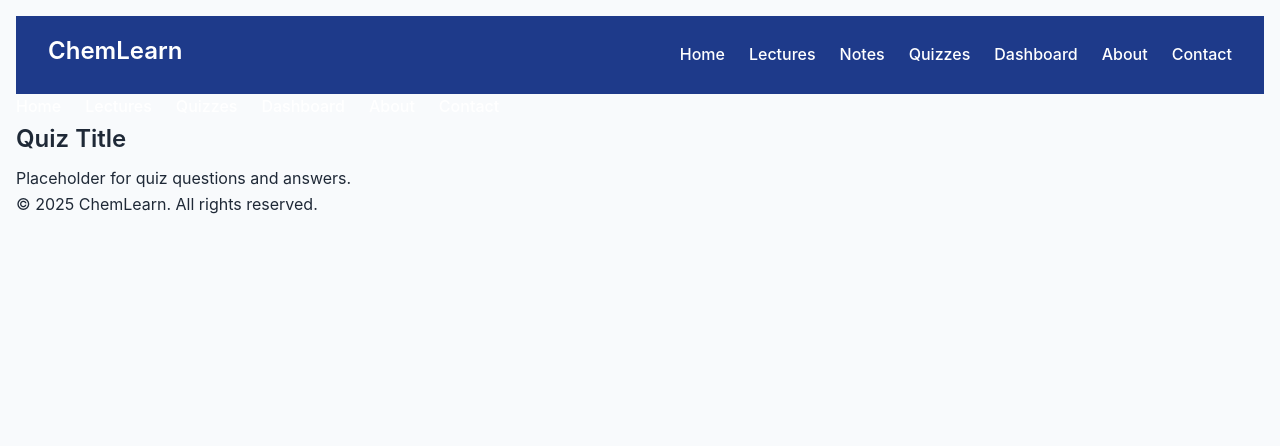
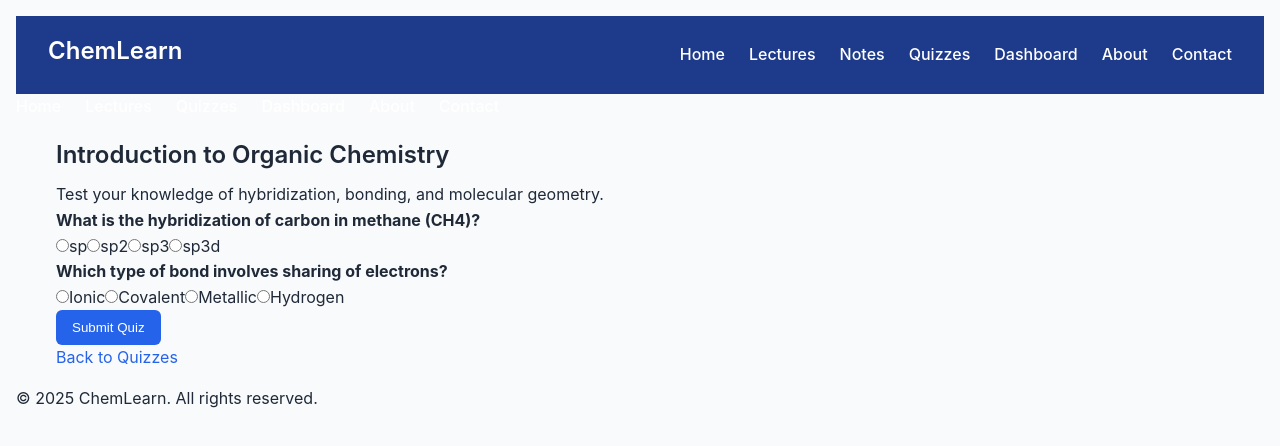
Before and after one commit to gfianu/SWD-U1-Project_Godfred-F, a React (Vite) app in the folder unit-one-project/: page /quizzes/1 in a window 1280 px wide. Shown: the top 446 px of the page. Built offline with nearby package versions, Linux system fonts and the light colour scheme.

Commit message:
milestone 4 updates added

```diff
--- a/unit-one-project/src/App.jsx
+++ b/unit-one-project/src/App.jsx
@@ -12,8 +12,14 @@ import QuizList from "./components/QuizList";
 import QuizDetail from "./components/QuizDetail";
 import Dashboard from "./components/Dashboard";
 import Notes from "./pages/Notes";
+import { useState } from "react";
+import lecturesData from "./data/lecturesData";
+import quizzesData from "./data/quizzesData";
 
 function App() {
+  const [lectures, setLectures] = useState(lecturesData);
+  const [quizzes, setQuizzes] = useState(quizzesData);
+
   return (
     <>
       <Header />
@@ -23,10 +29,13 @@ function App() {
           <Route path="/" element={<Home />} />
           <Route path="/about" element={<About />} />
           <Route path="/contact" element={<Contact />} />
-          <Route path="/lectures" element={<LectureList />} />
+          <Route
+            path="/lectures"
+            element={<LectureList lectures={lectures} />}
+          />
           <Route path="/lectures/:id" element={<LectureDetail />} />
           <Route path="/notes" element={<Notes />} />
-          <Route path="/quizzes" element={<QuizList />} />
+          <Route path="/quizzes" element={<QuizList quizzes={quizzes} />} />
           <Route path="/quizzes/:id" element={<QuizDetail />} />
           <Route path="/dashboard" element={<Dashboard />} />
         </Routes>
--- a/unit-one-project/src/components/Footer.jsx
+++ b/unit-one-project/src/components/Footer.jsx
@@ -1,7 +1,8 @@
 function Footer() {
+  let thisYear = new Date().getFullYear();
   return (
     <footer>
-      <p>&copy; 2025 ChemLearn. All rights reserved.</p>
+      <div>&copy; {thisYear} ChemLearn. All rights reserved.</div>
     </footer>
   );
 }
--- a/unit-one-project/src/components/LectureDetail.jsx
+++ b/unit-one-project/src/components/LectureDetail.jsx
@@ -1,11 +1,43 @@
+import { useParams, Link } from "react-router";
+import lecturesData from "../data/lecturesData";
 
-function LectureDetail(){
+function LectureDetail() {
+  const { id } = useParams();
+  const lecture = lecturesData.find((lec) => lec.id === Number(id));
+
+  // Handle case where the lecture ID doesn't exist
+  if (!lecture) {
     return (
-        <section>
-            <h2>Lecture Title</h2>
-            <p>Placeholder for embedded video and notes.</p>
-        </section>
-    )
+      <section className="lecture-detail container">
+        <h2>Lecture Not Found</h2>
+        <p>Sorry, we could not find the lecture you were looking for.</p>
+        <Link to="/lectures" className="btn">
+          Back to Lectures
+        </Link>
+      </section>
+    );
+  }
+
+  return (
+    <section className="lecture-detail container">
+      <h2>{lecture.title}</h2>
+      <p>
+        <strong>Topic:</strong> {lecture.topic}
+      </p>
+      <p>
+        <strong>Duration:</strong> {lecture.duration}
+      </p>
+      <p>{lecture.description}</p>
+      <div className="video-placeholder">
+        <p>🎥 video: {lecture.videoUrl}</p>
+      </div>
+      <button className="btn">Add Comment</button>
+      <br />
+      <Link to="/lectures" className="btn-secondary">
+        Back to All Lectures
+      </Link>
+    </section>
+  );
 }
 
 export default LectureDetail;
--- a/unit-one-project/src/components/LectureList.jsx
+++ b/unit-one-project/src/components/LectureList.jsx
@@ -1,8 +1,21 @@
+import { Link } from "react-router";
+import lecturesData from "../data/lecturesData";
+
 function LectureList() {
   return (
-    <section>
-      <h2>Lecture Library</h2>
-      <p>Placeholder for lecture list and video thumbnails.</p>
+    <section className="lecture-list">
+      <h2>Lectures</h2>
+      <ul>
+        {lecturesData.map((lecture) => (
+          <li key={lecture.id}>
+            <h3>{lecture.title}</h3>
+            <p>Topic: {lecture.topic}</p>
+            <Link to={`/lectures/${lecture.id}`} className="btn">
+              View Details
+            </Link>
+          </li>
+        ))}
+      </ul>
     </section>
   );
 }
--- a/unit-one-project/src/components/QuizDetail.jsx
+++ b/unit-one-project/src/components/QuizDetail.jsx
@@ -1,8 +1,75 @@
+import { useParams, Link } from "react-router";
+import { useState } from "react";
+import quizzesData from "../data/quizzesData";
+
 function QuizDetail() {
+  const { id } = useParams();
+  const quiz = quizzesData.find((q) => q.id === Number(id));
+  const [selectedAnswers, setSelectedAnswers] = useState({});
+  const [score, setScore] = useState(null);
+
+  if (!quiz) {
+    return (
+      <section className="quiz-detail container">
+        <h2>Quiz Not Found</h2>
+        <Link to="/quizzes" className="btn">
+          Back to Quizzes
+        </Link>
+      </section>
+    );
+  }
+
+  const handleOptionSelect = (questionIndex, option) => {
+    setSelectedAnswers({ ...selectedAnswers, [questionIndex]: option });
+  };
+
+  const handleSubmit = () => {
+    let newScore = 0;
+    quiz.questions.forEach((q, i) => {
+      if (selectedAnswers[i] === q.answer) newScore++;
+    });
+    setScore(newScore);
+  };
+
   return (
-    <section>
-      <h2>Quiz Title</h2>
-      <p>Placeholder for quiz questions and answers.</p>
+    <section className="quiz-detail container">
+      <h2>{quiz.title}</h2>
+      <p>{quiz.description}</p>
+
+      <form onSubmit={(e) => e.preventDefault()}>
+        {quiz.questions.map((q, index) => (
+          <div key={index} className="quiz-question">
+            <h4>{q.question}</h4>
+            {q.options.map((option, i) => (
+              <label key={i}>
+                <input
+                  type="radio"
+                  name={`question-${index}`}
+                  value={option}
+                  onChange={() => handleOptionSelect(index, option)}
+                  checked={selectedAnswers[index] === option}
+                />
+                {option}
+              </label>
+            ))}
+          </div>
+        ))}
+        <button type="button" className="btn" onClick={handleSubmit}>
+          Submit Quiz
+        </button>
+      </form>
+
+      {score !== null && (
+        <div>
+          <h3>
+            Your Score: {score} / {quiz.questions.length}
+          </h3>
+        </div>
+      )}
+
+      <Link to="/quizzes" className="btn-secondary">
+        Back to Quizzes
+      </Link>
     </section>
   );
 }
--- a/unit-one-project/src/components/QuizList.jsx
+++ b/unit-one-project/src/components/QuizList.jsx
@@ -1,8 +1,21 @@
+import { Link } from "react-router";
+import quizzesData from "../data/quizzesData";
+
 function QuizList() {
   return (
-    <section>
-      <h2>Practice Quizzes</h2>
-      <p>Placeholder for quiz topics and progress indicators.</p>
+    <section className="quiz-list container">
+      <h2>Available Quizzes</h2>
+      <ul>
+        {quizzesData.map((quiz) => (
+          <li key={quiz.id} className="quiz-item">
+            <h3>{quiz.title}</h3>
+            <p>{quiz.topic}</p>
+            <Link to={`/quizzes/${quiz.id}`} className="btn">
+              Take Quiz
+            </Link>
+          </li>
+        ))}
+      </ul>
     </section>
   );
 }
--- /dev/null
+++ b/unit-one-project/src/data/lecturesData.js
@@ -0,0 +1,28 @@
+const lecturesData = [
+  {
+    id: 1,
+    title: "Introduction to Organic Chemistry",
+    topic: "Structure and Bonding",
+    duration: "12:35",
+    description: "Overview of bonding theories and molecular structure in organic compounds.",
+    videoUrl: "https://www.example.com/video1", // placeholder for now
+  },
+  {
+    id: 2,
+    title: "Lewis Acids and Bases",
+    topic: "Acid-Base Theory",
+    duration: "15:42",
+    description: "Explanation of Lewis acid-base interactions and their relevance in reactions.",
+    videoUrl: "https://www.example.com/video2",
+  },
+  {
+    id: 3,
+    title: "Hydrosilylation of Esters",
+    topic: "Organometallic Chemistry",
+    duration: "10:58",
+    description: "Discussion on hydrosilylation mechanisms using titanocene catalysts.",
+    videoUrl: "https://www.example.com/video3",
+  },
+];
+
+export default lecturesData;
--- /dev/null
+++ b/unit-one-project/src/data/quizzesData.js
@@ -0,0 +1,58 @@
+const quizzesData = [
+  {
+    id: 1,
+    title: "Introduction to Organic Chemistry",
+    topic: "Structure and Bonding",
+    description: "Test your knowledge of hybridization, bonding, and molecular geometry.",
+    questions: [
+      {
+        question: "What is the hybridization of carbon in methane (CH4)?",
+        options: ["sp", "sp2", "sp3", "sp3d"],
+        answer: "sp3",
+      },
+      {
+        question: "Which type of bond involves sharing of electrons?",
+        options: ["Ionic", "Covalent", "Metallic", "Hydrogen"],
+        answer: "Covalent",
+      },
+    ],
+  },
+  {
+    id: 2,
+    title: "Acids and Bases",
+    topic: "Acid-Base Theory",
+    description: "Identify strong and weak acids and bases, and predict reaction outcomes.",
+    questions: [
+      {
+        question: "Which of the following is a Lewis acid?",
+        options: ["NH3", "BF3", "OH-", "H2O"],
+        answer: "BF3",
+      },
+      {
+        question: "What is the conjugate base of H2SO4?",
+        options: ["HSO4-", "SO4²-", "H3O+", "OH-"],
+        answer: "HSO4-",
+      },
+    ],
+  },
+  {
+    id: 3,
+    title: "Reaction Mechanisms",
+    topic: "Organic Reactions",
+    description: "Explore SN1, SN2, and E1/E2 mechanisms.",
+    questions: [
+      {
+        question: "SN2 reactions proceed via what kind of mechanism?",
+        options: [
+          "Unimolecular, two-step",
+          "Bimolecular, single-step",
+          "Radical chain mechanism",
+          "Proton transfer mechanism",
+        ],
+        answer: "Bimolecular, single-step",
+      },
+    ],
+  },
+];
+
+export default quizzesData;
--- a/unit-one-project/src/styles/QuizPage.css
+++ b/unit-one-project/src/styles/QuizPage.css
@@ -1,13 +1,26 @@
+/* ---------- Layout ---------- */
 .quiz-page {
     padding: 2rem;
     max-width: 800px;
     margin: 0 auto;
 }
 
+/* ---------- Questions ---------- */
 .quiz-question {
     margin-bottom: 1.5rem;
 }
 
+.quiz-question h4 {
+    margin-bottom: 0.5rem;
+}
+
+.quiz-question label {
+    display:block;
+    margin-left: 1rem;
+    margin-bottom: 0.25rem;
+}
+
+/* ---------- Options List ---------- */
 .quiz-options {
     list-style: none;
     padding: 0;
@@ -27,10 +40,20 @@
     background: var(--primary-light);
 }
 
+/* ---------- Submit Button Container ---------- */
 .quiz-submit {
     display: flex;
     justify-content: center;
     margin-top: 1.5rem;
+}
+
+/* ---------- Score Box ---------- */
+.quiz-result {
+    margin-top: 1.5rem;
+    padding: 1rem;
+    background-color: #e0ffe0;
+    border-radius: 8px;
+    font-weight: 600;
 }
 
 /* ---------- Responsive Design ---------- */
```
